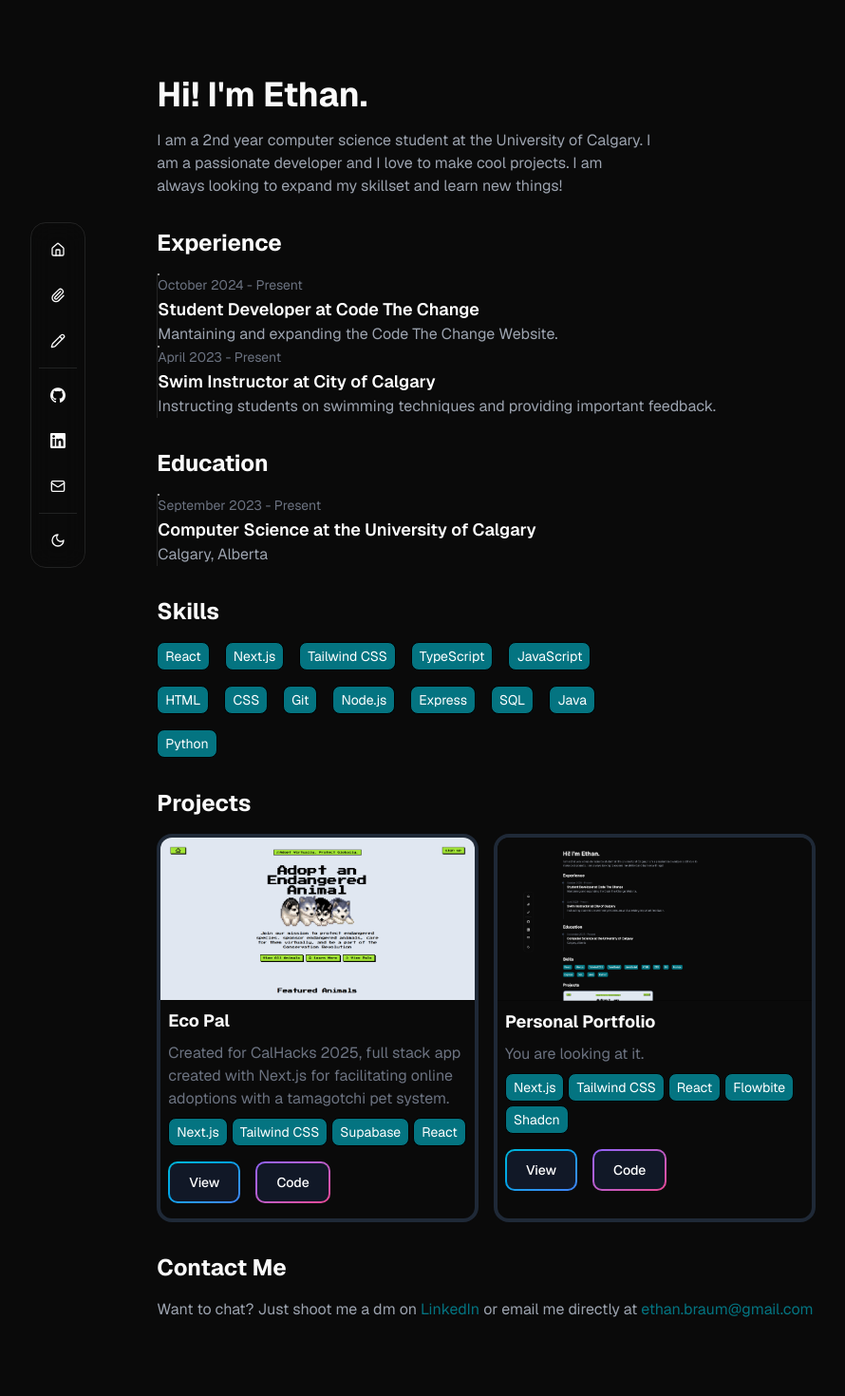
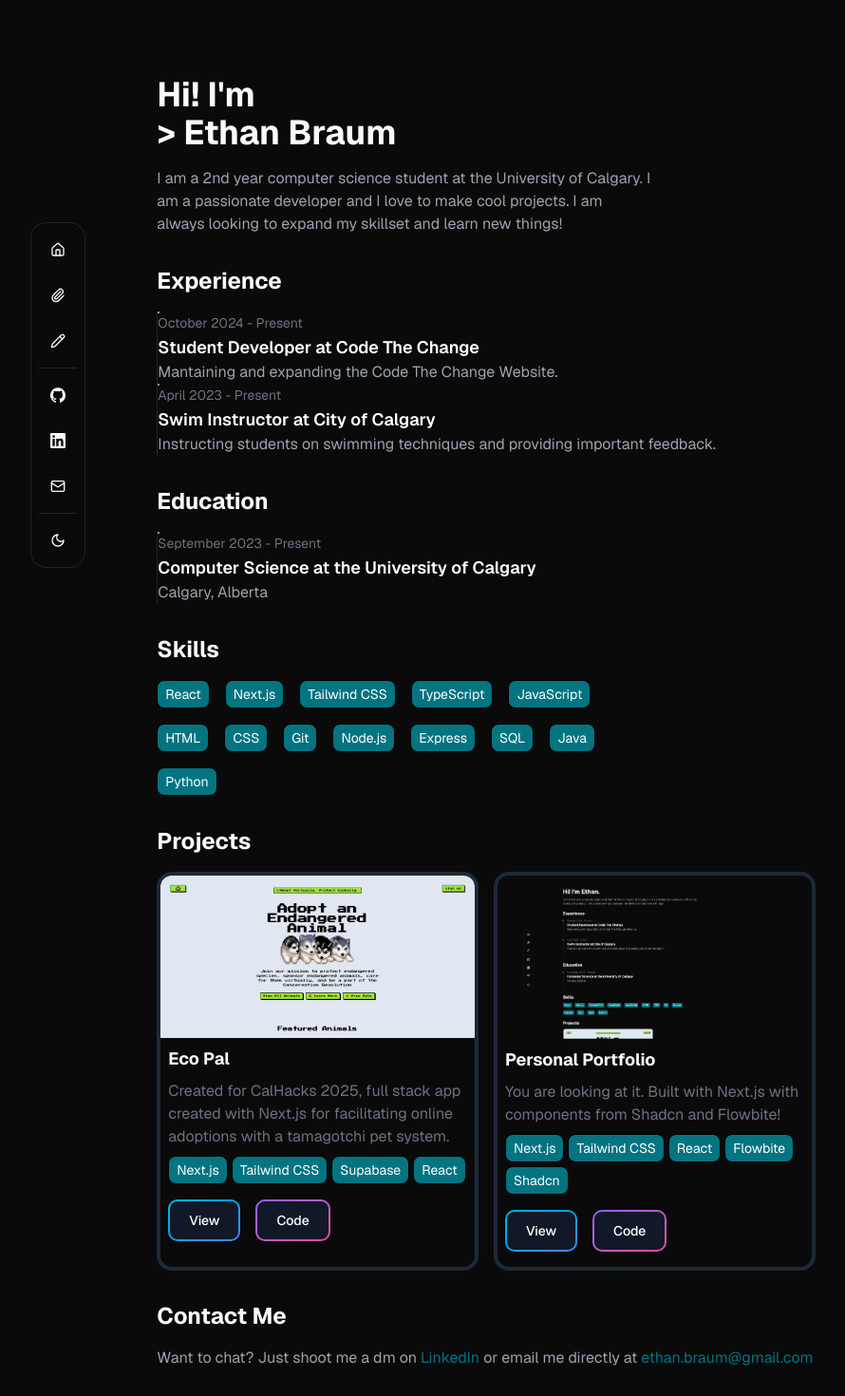
Before and after one commit to Yemyam/personal-portfolio, a Next.js app: page / in a window 1280 px wide. Shown: the top 1470 px of the page at 95% size, without its empty margins (128-1018 px from the left). Built offline with nearby package versions, Linux system fonts and the light colour scheme.

Commit message:
Added typing Animation

```diff
--- a/components/Intro.tsx
+++ b/components/Intro.tsx
@@ -1,15 +1,26 @@
 'use client'
+import { TypeAnimation } from 'react-type-animation';
 
 const Intro = () => {
   return (
     <div className="flex gap-4" id="top">
         <div className="flex flex-col gap-4 w-9/12">
-            <h1 className="text-4xl font-bold md:w-9/12 sm:w-full">Hi! I&apos;m Ethan.</h1>
-            <p className="text-base text-gray-700 dark:text-gray-400">
+
+          <h1 className="text-4xl font-bold md:w-9/12 sm:w-full">Hi! I&apos;m <br></br><TypeAnimation sequence={[
+            "> Ethan Braum",
+            10000,
+            ">",
+            1000
+      ]}
+      wrapper="span"
+      speed={25}
+      style={{}}
+      repeat={Infinity}></TypeAnimation></h1>
+          <p className="text-base text-gray-700 dark:text-gray-400">
                 I am a 2nd year computer science student at the University of Calgary.
                 I am a passionate developer and I love to make cool projects.
                 I am always looking to expand my skillset and learn new things!
-            </p>
+          </p>
         </div>
     </div>
   )
--- a/components/Projects.tsx
+++ b/components/Projects.tsx
@@ -21,7 +21,7 @@ const projectsData: Project[] = [
     },
     {
         title: "Personal Portfolio",
-        description: "You are looking at it.",
+        description: "You are looking at it. Built with Next.js with components from Shadcn and Flowbite!",
         link: "https://personal-portfolio-navy-one.vercel.app/",
         code: "https://github.com/Yemyam/personal-portfolio",
         previewImage: "/images/portfolio.png",
--- a/package.json
+++ b/package.json
@@ -23,6 +23,7 @@
     "react": "^19.0.0",
     "react-dom": "^19.0.0",
     "react-icons": "^5.5.0",
+    "react-type-animation": "^3.2.0",
     "tailwind-merge": "^3.1.0",
     "tw-animate-css": "^1.2.5"
   },
```
Also changed, not shown: 1 other file (tests, documents, lock files or other folders).
